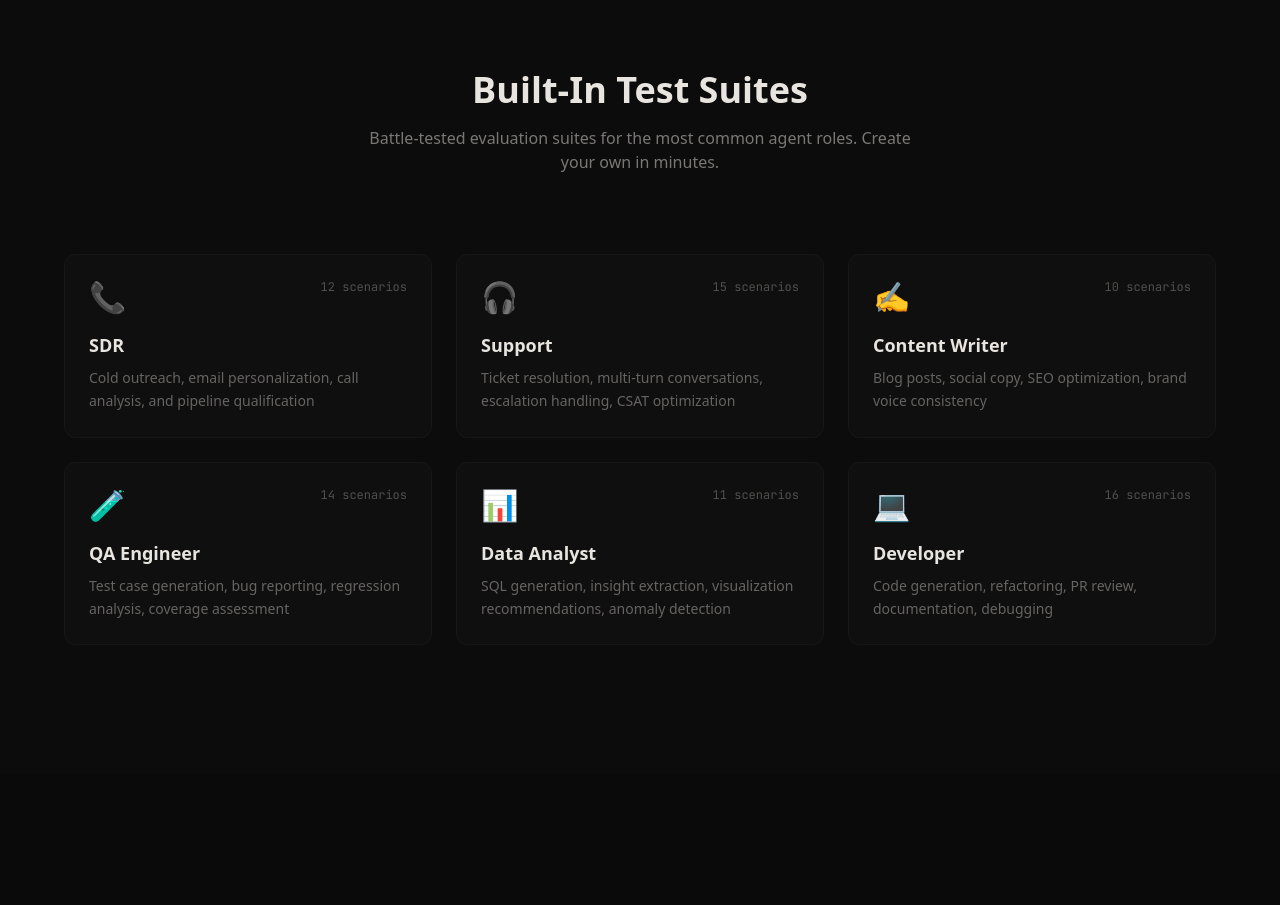
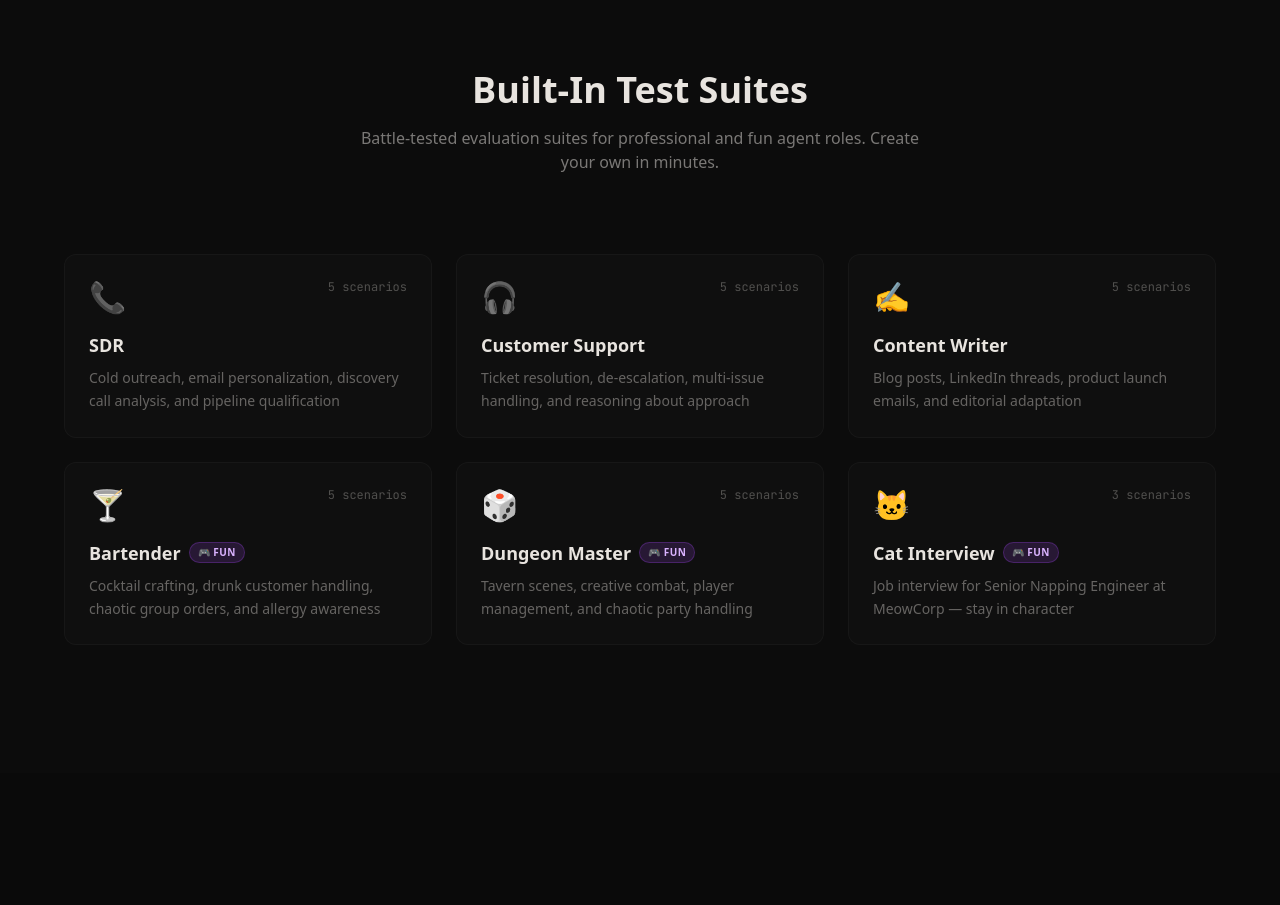
Before and after one commit to nymeria-ai/sensei-site, a Next.js app: page / in a window 1280 px wide. Shown: the part 3160-4065 px from the top of the page. Built offline with nearby package versions, Linux system fonts and the light colour scheme.

Commit message:
fix: update Built-In Test Suites to match actual suites
- SDR (5), Customer Support (5), Content Writer (5) — professional
- Bartender (5), Dungeon Master (5), Cat Interview (3) — fun with 🎮 tag
- Accurate scenario counts from live data
- Added Fun badge with purple styling

```diff
--- a/app/page.tsx
+++ b/app/page.tsx
@@ -488,38 +488,41 @@ const SUITES = [
   {
     icon: "📞",
     name: "SDR",
-    scenarios: 12,
-    desc: "Cold outreach, email personalization, call analysis, and pipeline qualification",
+    scenarios: 5,
+    desc: "Cold outreach, email personalization, discovery call analysis, and pipeline qualification",
   },
   {
     icon: "🎧",
-    name: "Support",
-    scenarios: 15,
-    desc: "Ticket resolution, multi-turn conversations, escalation handling, CSAT optimization",
+    name: "Customer Support",
+    scenarios: 5,
+    desc: "Ticket resolution, de-escalation, multi-issue handling, and reasoning about approach",
   },
   {
     icon: "✍️",
     name: "Content Writer",
-    scenarios: 10,
-    desc: "Blog posts, social copy, SEO optimization, brand voice consistency",
+    scenarios: 5,
+    desc: "Blog posts, LinkedIn threads, product launch emails, and editorial adaptation",
   },
   {
-    icon: "🧪",
-    name: "QA Engineer",
-    scenarios: 14,
-    desc: "Test case generation, bug reporting, regression analysis, coverage assessment",
+    icon: "🍸",
+    name: "Bartender",
+    scenarios: 5,
+    desc: "Cocktail crafting, drunk customer handling, chaotic group orders, and allergy awareness",
+    tag: "Fun",
   },
   {
-    icon: "📊",
-    name: "Data Analyst",
-    scenarios: 11,
-    desc: "SQL generation, insight extraction, visualization recommendations, anomaly detection",
+    icon: "🎲",
+    name: "Dungeon Master",
+    scenarios: 5,
+    desc: "Tavern scenes, creative combat, player management, and chaotic party handling",
+    tag: "Fun",
   },
   {
-    icon: "💻",
-    name: "Developer",
-    scenarios: 16,
-    desc: "Code generation, refactoring, PR review, documentation, debugging",
+    icon: "🐱",
+    name: "Cat Interview",
+    scenarios: 3,
+    desc: "Job interview for Senior Napping Engineer at MeowCorp — stay in character",
+    tag: "Fun",
   },
 ];
 
@@ -767,7 +770,7 @@ export default function Home() {
               Built-In Test Suites
             </h2>
             <p className="text-[#e8e4df]/50 max-w-xl mx-auto">
-              Battle-tested evaluation suites for the most common agent roles.
+              Battle-tested evaluation suites for professional and fun agent roles.
               Create your own in minutes.
             </p>
           </div>
@@ -784,7 +787,14 @@ export default function Home() {
                     {suite.scenarios} scenarios
                   </span>
                 </div>
-                <h3 className="text-lg font-bold mb-2">{suite.name}</h3>
+                <div className="flex items-center gap-2 mb-2">
+                  <h3 className="text-lg font-bold">{suite.name}</h3>
+                  {"tag" in suite && suite.tag && (
+                    <span className="text-[10px] font-semibold uppercase tracking-wider px-2 py-0.5 rounded-full bg-purple-500/15 border border-purple-500/25 text-purple-300">
+                      🎮 {suite.tag}
+                    </span>
+                  )}
+                </div>
                 <p className="text-[#e8e4df]/40 text-sm leading-relaxed">
                   {suite.desc}
                 </p>
```
